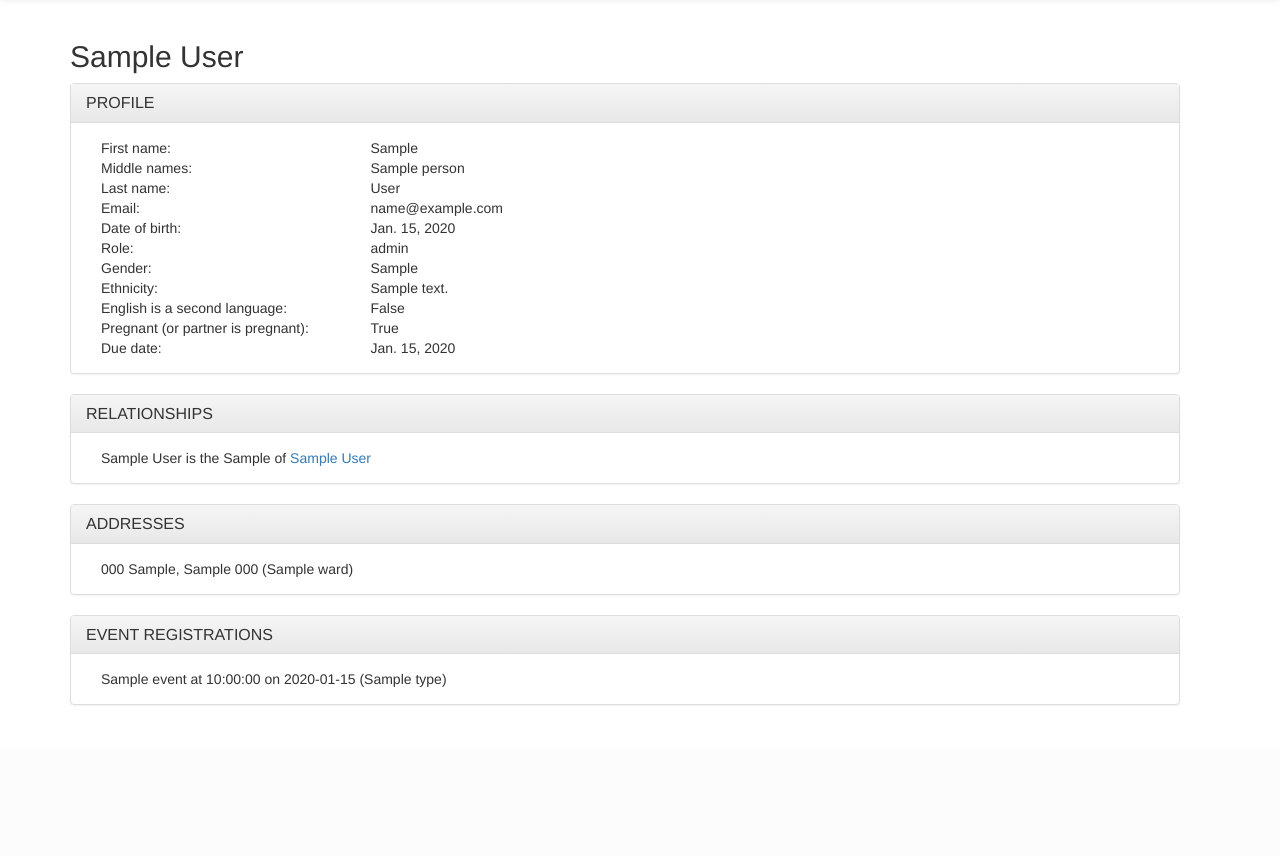
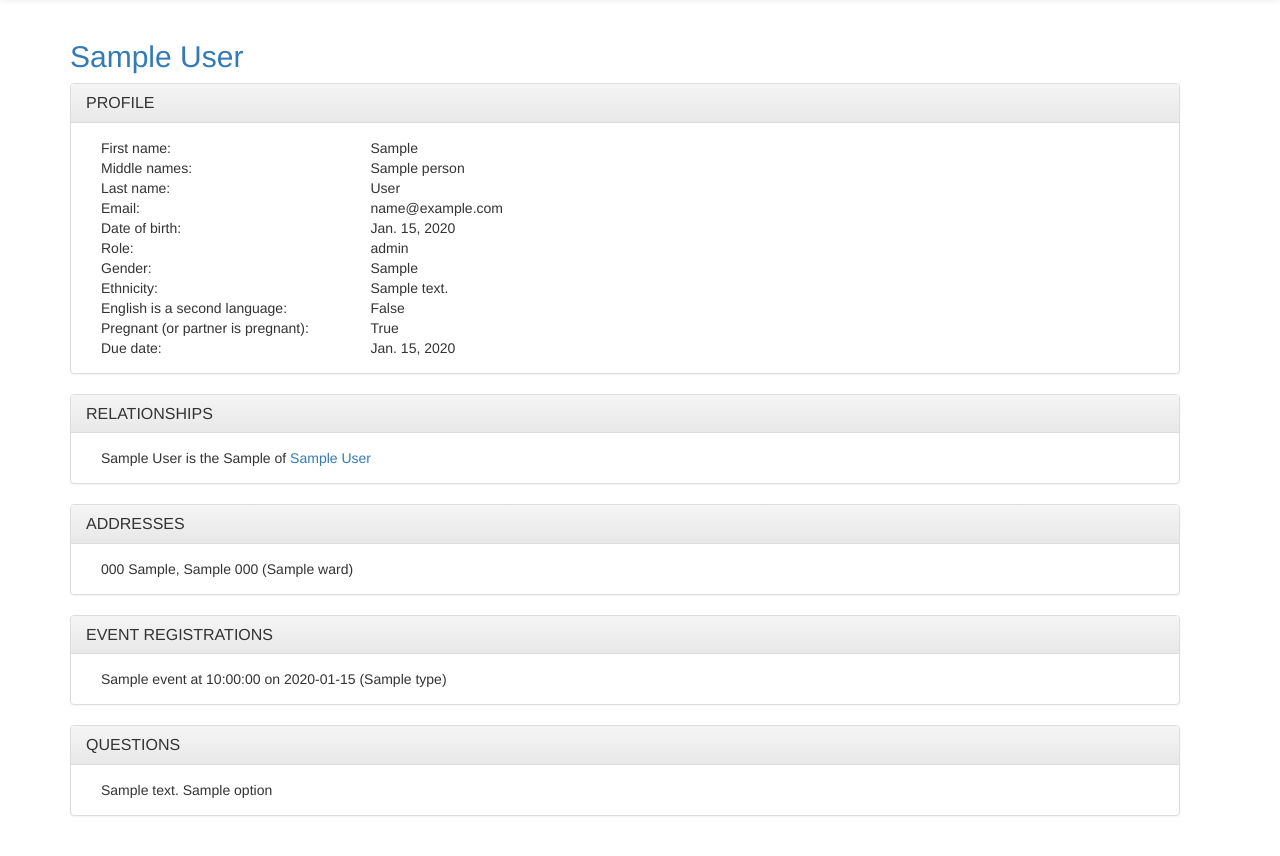
Before and after one commit to drdavidknott/betterstart, a Django app: page /person/1 in a window 1280 px wide. Shown: the part 52-908 px from the top of the page. Before the commit the page ends 757 px from the top, so only its background shows below. Run offline with Django 3.2, Linux system fonts and the light colour scheme; a user stored in the database is signed in; tables that the repository leaves empty hold one stand-in row (values such as "Sample post"); some libraries are stand-ins or nearby versions.

Commit message:
Added pages and views to answer questions.

```diff
--- a/people/models.py
+++ b/people/models.py
@@ -307,10 +307,10 @@ class Event_Registration(models.Model):
 class Answer(models.Model):
 	option = models.ForeignKey(Option, on_delete=models.CASCADE)
 	person = models.ForeignKey(Person, on_delete=models.CASCADE)
+	question = models.ForeignKey(Question, on_delete=models.CASCADE)
 	# define the function that will return the option label as the object reference
 	def __str__(self):
-		return self.person.first_name + ' ' + self.person.last_name + ': ' + \
-		self.option.question.question_text + ' ' + self.option.option_label
+		return self.question.question_text + ': ' + self.option.option_label
 	# set the name to be used in the admin console
 	class Meta:
 		verbose_name_plural = 'answers'
--- a/people/templates/people/parents_with_overdue_children.html
+++ b/people/templates/people/parents_with_overdue_children.html
@@ -79,8 +79,8 @@
 		<div class="row">
 			<div class="col-md-12">
 				{% for target_page in page_list %}
-					<a href="{% url 'parents_without_children_under_four' target_page %}">
-						<button type="button" class="btn btn-secondary">{{ target_page }}</button>
+					<a href="{% url 'parents_with_overdue_children' target_page %}">
+						<button type="button" class="btn btn-default">{{ target_page }}</button>
 					</a>
 				{% endfor %}
 			</div>
--- a/people/templates/people/parents_without_children.html
+++ b/people/templates/people/parents_without_children.html
@@ -69,7 +69,7 @@
 			<div class="col-md-12">
 				{% for target_page in page_list %}
 					<a href="{% url 'parents_with_no_children' target_page %}">
-						<button type="button" class="btn btn-secondary">{{ target_page }}</button>
+						<button type="button" class="btn btn-default">{{ target_page }}</button>
 					</a>
 				{% endfor %}
 			</div>
--- a/people/templates/people/parents_without_children_under_four.html
+++ b/people/templates/people/parents_without_children_under_four.html
@@ -76,7 +76,7 @@
 			<div class="col-md-12">
 				{% for target_page in page_list %}
 					<a href="{% url 'parents_without_children_under_four' target_page %}">
-						<button type="button" class="btn btn-secondary">{{ target_page }}</button>
+						<button type="button" class="btn btn-default">{{ target_page }}</button>
 					</a>
 				{% endfor %}
 			</div>
--- a/people/templates/people/person.html
+++ b/people/templates/people/person.html
@@ -8,11 +8,7 @@
 
 <div class="container">
 
-	<div class="row">
-		<div class="col-md-12">
-			<h2>{{ person.first_name }} {{ person.last_name }}</h2>
-		</div>
-	</div>
+	{% include "people/person_header.html" %}
 
  	<div class="row col-md-12">
  		<div class="panel panel-default">
@@ -117,6 +113,22 @@
 				{% endfor %}
 			</div>
 		</div>
+
+ 		<div class="panel panel-default">
+			<div class="panel-heading">
+	 				<h4 class="panel-title">
+	 					<a href="{% url 'answer_questions' person.pk %}">QUESTIONS</a>
+	 				</h4>
+ 			</div>
+	 		<div class="panel-body">
+		 		{% for answer in answers %}
+	 				<div class="col-md-12">
+						{{ answer }}
+					</div>
+				{% endfor %}
+			</div>
+		</div>
+
 	</div>
 
 </div>
--- a/people/urls.py
+++ b/people/urls.py
@@ -24,5 +24,6 @@ urlpatterns = [
     url(r'^parents_without_children_under_four/(?P<page>[0-9]+)$',
     	views.parent_exceptions, name='parents_without_children_under_four'),
     url(r'^parents_with_overdue_children/(?P<page>[0-9]+)$',
-    	views.parent_exceptions, name='parents_with_overdue_children')
+    	views.parent_exceptions, name='parents_with_overdue_children'),
+    url(r'^answer_questions/(?P<person_id>[0-9]+)$', views.answer_questions, name='answer_questions')
 ]
--- a/people/views.py
+++ b/people/views.py
@@ -2,14 +2,15 @@ from django.shortcuts import render, HttpResponse, redirect
 from django.template import loader
 from .models import Person, Relationship_Type, Relationship, Family, Ethnicity, Role, Role_Type, \
 					Children_Centre, CC_Registration, Area, Ward, Post_Code, Address, Residence, Event, Event_Type, \
-					Event_Category, Event_Registration, Capture_Type
+					Event_Category, Event_Registration, Capture_Type, Question, Answer, Option
 import os
 import csv
 from django.contrib.auth.decorators import login_required
 from .forms import AddPersonForm, ProfileForm, PersonSearchForm, AddRelationshipForm, \
 					AddRelationshipToExistingPersonForm, EditExistingRelationshipsForm, \
 					AddAddressForm, AddressSearchForm, AddRegistrationForm, \
-					EditRegistrationForm, LoginForm, EventSearchForm, EventForm, PersonNameSearchForm
+					EditRegistrationForm, LoginForm, EventSearchForm, EventForm, PersonNameSearchForm, \
+					AnswerQuestionsForm
 from .utilities import get_page_list, make_banner
 from django.contrib import messages
 from django.urls import reverse
@@ -739,6 +740,65 @@ def get_relationship_from_and_to(person_from, person_to):
 	relationship_to = get_relationship(person_to, person_from)
 	# return the results
 	return relationship_from, relationship_to
+
+def get_question(question_id):
+	# try to get a question
+	try:
+		question = Question.objects.get(pk=question_id)
+	# handle the exception
+	except Question.DoesNotExist:
+		# set a false value
+		question = False
+	# return the role type
+	return question
+
+def get_option(option_id):
+	# try to get a option
+	try:
+		option = Option.objects.get(pk=option_id)
+	# handle the exception
+	except Option.DoesNotExist:
+		# set a false value
+		option = False
+	# return the role type
+	return option
+
+def get_questions_and_answers(person):
+	# this function gets a list of questions, and adds the answers relevant to the person
+	# get the list of questions
+	questions = Question.objects.all()
+	# get the options for each question
+	for question in questions:
+		# get the answers and stash it in the object
+		question.options = question.option_set.all()
+		# set a default answer
+		question.answer = 0
+		# now try to get an answer
+		answer = get_answer(
+							person=person,
+							question=question
+							)
+		# check whether we got an answer
+		if answer:
+			# set the answer
+			question.answer = answer.option.pk
+	# return the results
+	return questions
+
+def get_answer(person,question):
+	# try to get an answer
+	try:
+		# do the database query
+		answer = Answer.objects.get(
+									person=person,
+									question=question
+									)
+	# handle the exception
+	except Answer.DoesNotExist:
+		# set a false value
+		answer = False
+	# return the value
+	return answer
 
 def create_person(
 					first_name,
@@ -1057,6 +1117,60 @@ def remove_registration(request, event, person_id):
 		messages.error(request,'Registration does not exist.')
 	# return with no parameters
 	return
+
+def build_answer(request, person, question_id, option_id):
+	# attempt to get the question
+	question = get_question(question_id)
+	# deal with exceptions if we didn't get a question
+	if not question:
+		# set the error
+		messages.error(request,'Could not create answer: question' + str(question_id) + ' does not exist.')
+		# and crash out
+		return False
+	# check that we have a valid option
+	if option_id != 0:
+		# get the option
+		option = get_option(option_id)
+		# deal with exceptions if we didn't get an option
+		if not option:
+			# set the error
+			messages.error(request,'Could not create answer: option ' + str(option_id) + ' does not exist.')
+			# and crash out
+			return False
+	# see whether we have an answer
+	answer = get_answer(person,question)
+	# if we got an answer, check what we have been asked to do to it
+	if answer:
+		# see whether we have an option id
+		if option_id == 0:
+			# save the answer text
+			answer_text = str(answer)
+			# we have been asked to delete the answer
+			answer.delete()
+			# and set the message
+			messages.success(request,answer_text + ' - deleted successfully.')
+		# otherwise we have been asked to set an option
+		elif answer.option.pk != option_id:
+			# we have been asked to update the answer
+			answer.option = option
+			# save the answer
+			answer.save()
+			# and set the message
+			messages.success(request,str(answer) + ' - updated successfully.')
+	# otherwise we have to do a creation if we have an option id
+	elif option_id != 0:
+		# create the answer
+		answer = Answer(
+						person = person,
+						option = option,
+						question = question
+						)
+		# save the answer
+		answer.save()
+		# and set the message
+		messages.success(request,str(answer) + ' - created successfully.')
+	# and we're done
+	return answer
 
 # UTILITY FUNCTIONS
 # A set of functions which perform basic utility tasks such as string handling and list editing
@@ -1392,7 +1506,8 @@ def person(request, person_id=0):
 				'person' : person,
 				'relationships_to' : relationships_to,
 				'addresses' : person.addresses.all(),
-				'registrations' : person.events.all()
+				'registrations' : person.events.all(),
+				'answers' : person.answers.all()
 				})
 	# return the response
 	return HttpResponse(person_template.render(context=context, request=request))
@@ -2085,3 +2200,39 @@ def event_registration(request,event_id=0):
 				})
 	# return the response
 	return HttpResponse(event_registration_template.render(context=context, request=request))
+
+@login_required
+def answer_questions(request,person_id=0):
+	# this view enables people to answer a dynamic set of questions from the database
+	# load the template
+	answer_questions_template = loader.get_template('people/answer_questions.html')
+	# get the person
+	person = get_person(person_id)
+	# if the person doesn't exist, crash to a banner
+	if not person:
+		return make_banner(request, 'Person does not exist.')
+	# get the questions, with the answers included as an attribute
+	questions = get_questions_and_answers(person)
+	# build the form
+	if request.method == 'POST':
+		# build the form
+		answerquestionsform = AnswerQuestionsForm(request.POST,questions=questions)
+		# go through the fields
+		for field in answerquestionsform.fields:
+			# get the question id from the field name
+			question_id = int(extract_id(field))
+			# get the option id from the value of the field
+			option_id = int(answerquestionsform.data[field])
+			# build the answer
+			build_answer(request,person,question_id,option_id)
+	# otherwise create an empty form
+	else:
+		# create the empty form
+		answerquestionsform = AnswerQuestionsForm(questions=questions)
+	# set the context from the person based on person id
+	context = build_context({
+				'person' : person,
+				'answerquestionsform' : answerquestionsform
+				})
+	# return the response
+	return HttpResponse(answer_questions_template.render(context=context, request=request))
```
Also changed, not shown: people/forms.py (+27 -0 lines), people/templates/people/answer_questions.html (added, +45 -0 lines), people/migrations/0001_initial.py.
